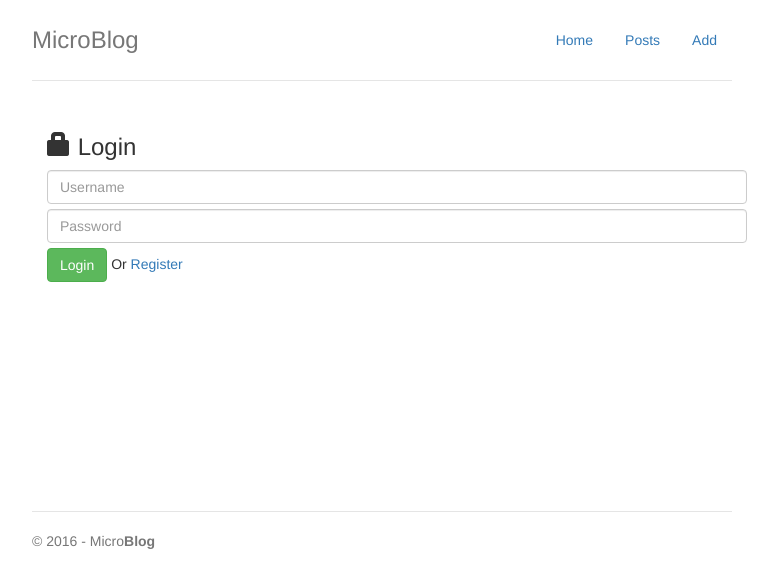
After one commit to profnandaa/learn-flask, a Flask app: page /login in a window 1280 px wide. The commit adds this page. Shown: the top 588 px of the page, without its empty margins (258-1036 px from the left). Run offline with Flask 2, Linux system fonts and the light colour scheme; some libraries are stand-ins or nearby versions.

Commit message:
feature: simple user authentication

```diff
--- a/app/views.py
+++ b/app/views.py
@@ -1,5 +1,6 @@
-from flask import Flask, request, redirect, url_for, render_template
-from models import Post, User, session
+from functools import wraps
+from flask import Flask, request, redirect, url_for, render_template, session
+from models import Post, User
 
 # a few configs due to the restructuing of
 # the app folders/directories
@@ -9,6 +10,16 @@ configs = {
 }
 
 app = Flask('app', **configs)
+app.secret_key = '3ffa85b890bc3cf0aba84c2697dbe446c33a4c9'
+
+# login-required decorator
+def login_required(f):
+    @wraps(f)
+    def decorated_function(*args, **kwargs):
+        if session.get('user') is None:
+            return redirect(url_for('login', next=request.url))
+        return f(*args, **kwargs)
+    return decorated_function
 
 @app.route('/')
 def home():
@@ -26,10 +37,35 @@ def register():
         }
         user = User(**form)
         user.save()
+        return redirect(url_for('login'))
     return render_template('register.html')
 
+@app.route('/login', methods=['GET', 'POST'])
+def login():
+    next_ = request.values.get('next')
+    # import pdb; pdb.set_trace()
+    if request.method == 'POST':
+        form = {
+            'username' : request.form['username'],
+            'password' : request.form['password']
+        }
+        user = User.validate(**form)
+        if user[0]:
+            if request.form['next'] != '':
+                session['user'] = {
+                    'username': user[1].username
+                }
+                return redirect(request.form['next'])
+            return redirect(url_for('home'))
+    return render_template('login.html', next=next_)
+
+@app.route('/logout')
+def logout():
+    session.pop('user', None)
+    return redirect('/')
 
 @app.route('/add', methods=['GET', 'POST'])
+@login_required
 def add_post():
     if request.method == 'POST':
         form = {
@@ -42,6 +78,6 @@ def add_post():
 
 @app.route('/posts')
 def show_posts():
-    posts = session.query(Post).all()
+    posts = Post.get()
     # import pdb; pdb.set_trace()
     return render_template('posts.html', posts=posts)
--- a/templates/home.html
+++ b/templates/home.html
@@ -4,7 +4,9 @@
  <div class="jumbotron">
         <h1>Write like a Pro</h1>
         <p class="lead">You only have one life, so write it.</p>
-        <p><a class="btn btn-lg btn-success" href="#" role="button">Sign up today</a></p>
+        {% if not session['user'] %}
+        <p><a class="btn btn-lg btn-success" href="/register" role="button">Sign up today</a></p>
+        {% endif %}
       </div>
 
 
--- a/templates/layout.html
+++ b/templates/layout.html
@@ -25,9 +25,17 @@
       <div class="header clearfix">
         <nav>
           <ul class="nav nav-pills pull-right">
-            <li role="presentation" class="active"><a href="/">Home</a></li>
+            <li role="presentation"><a href="/">Home</a></li>
             <li role="presentation"><a href="/posts">Posts</a></li>
             <li role="presentation"><a href="/add">Add</a></li>
+            {% if session['user'] %}
+              <li class="dropdown active">
+                <a class="dropdown-toggle" data-toggle="dropdown" href="#">{{ session['user']['username']}}
+                <span class="caret"></span></a>
+                <ul class="dropdown-menu">
+                  <li><a href="{{ url_for('logout') }}">Logout</a></li>
+                </li>
+            {% endif %}
           </ul>
         </nav>
         <h3 class="text-muted">MicroBlog</h3>
@@ -42,6 +50,7 @@
       </footer>
 
     </div> <!-- /container -->
-
+    <script   src="https://code.jquery.com/jquery-2.2.3.min.js"   integrity="sha256-a23g1Nt4dtEYOj7bR+vTu7+T8VP13humZFBJNIYoEJo="   crossorigin="anonymous"></script>
+    <script type="text/javascript" src="/static/js/bootstrap.min.js"></script>
   </body>
 </html>
--- /dev/null
+++ b/templates/login.html
@@ -0,0 +1,19 @@
+{% extends "layout.html" %}
+
+{% block body %}
+
+<div class="container">
+
+<h3><i class="glyphicon glyphicon-lock"></i> Login</h3>
+<form action="/login" method="post">
+<input type="text" name="username" class="form-control" placeholder="Username" />
+<input type="password" name="password" class="form-control" placeholder="Password" />
+<input type="submit" name="submit" class="btn btn-success" value="Login" />
+Or <a href="/register">Register</a>
+<input type="hidden" name="next" value="{{ next or '' }}" />
+</form>
+
+</div>
+
+
+{% endblock %}
```
Also changed, not shown: app/models.py (+14 -0 lines), README.md, db/app.db.
